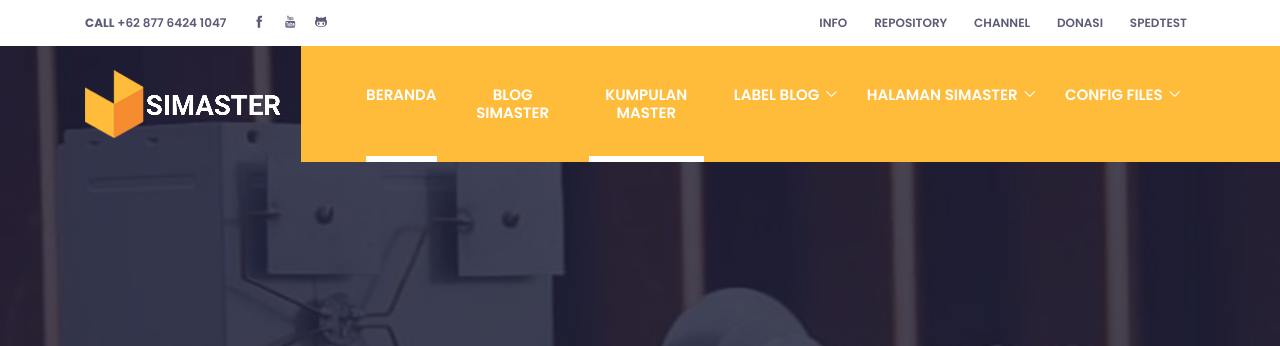
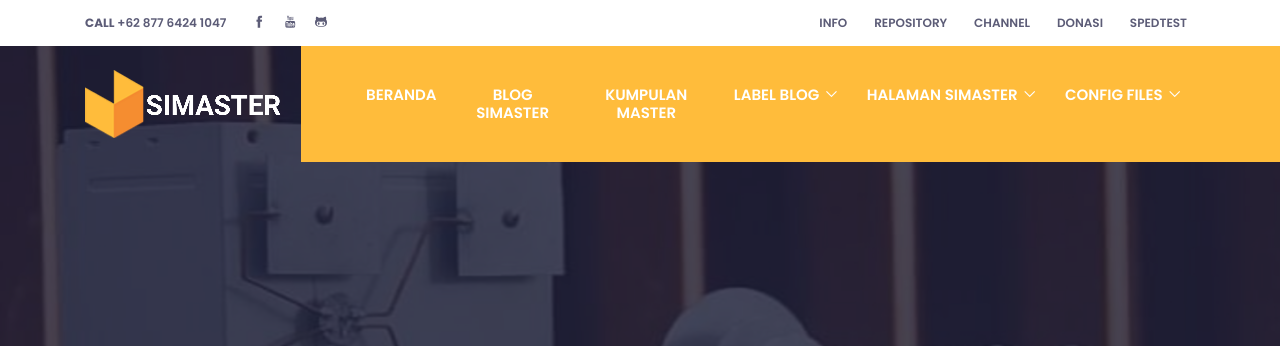
Before and after one commit to mwnsofficial/simastertutorials.github.io, a Jekyll site: the page built from index.html, in a window 1280 px wide. Shown: the top 346 px of the page. Built offline with Jekyll 4.4.1, drawn with Linux system fonts in a browser that asks for light colours; some web fonts are replaced; the list of posts is cut into pages by our own code.

Commit message:
Update header.html

```diff
--- a/_includes/header.html
+++ b/_includes/header.html
@@ -36,13 +36,13 @@
 
         <div class="collapse navbar-collapse" id="navigation">
           <ul class="navbar-nav ml-auto text-center">
-            <li class="nav-item active">
+            <li class="nav-item">
               <a class="nav-link" href="/index.html">Beranda</a>
             </li>
             <li class="nav-item @@blog">
               <a class="nav-link" href="/blog.html">Blog Simaster</a>
             </li>
-            <li class="nav-item active">
+            <li class="nav-item">
               <a class="nav-link" href="/master.html">Kumpulan Master</a>
             </li>
             <li class="nav-item dropdown view">
```
